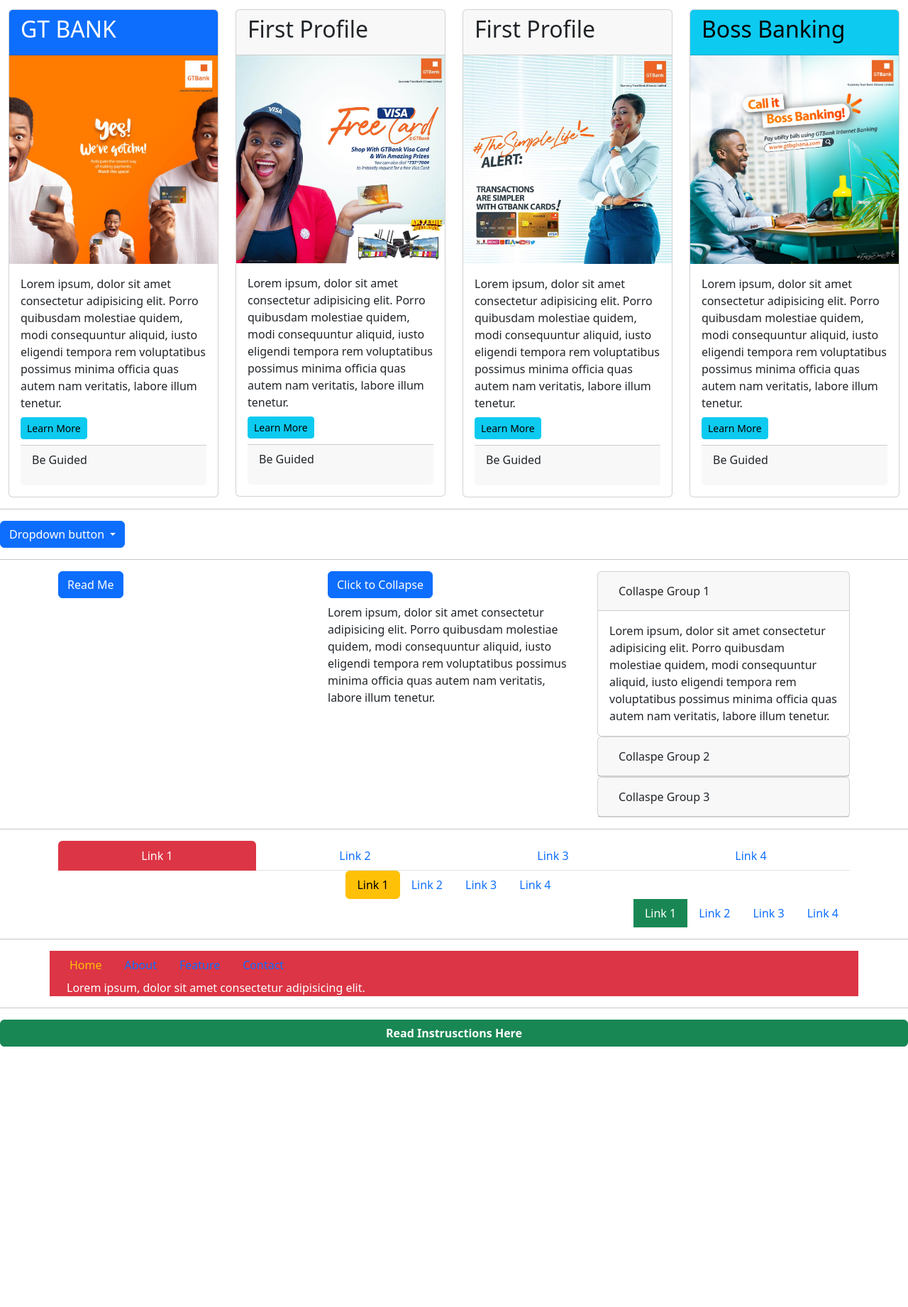
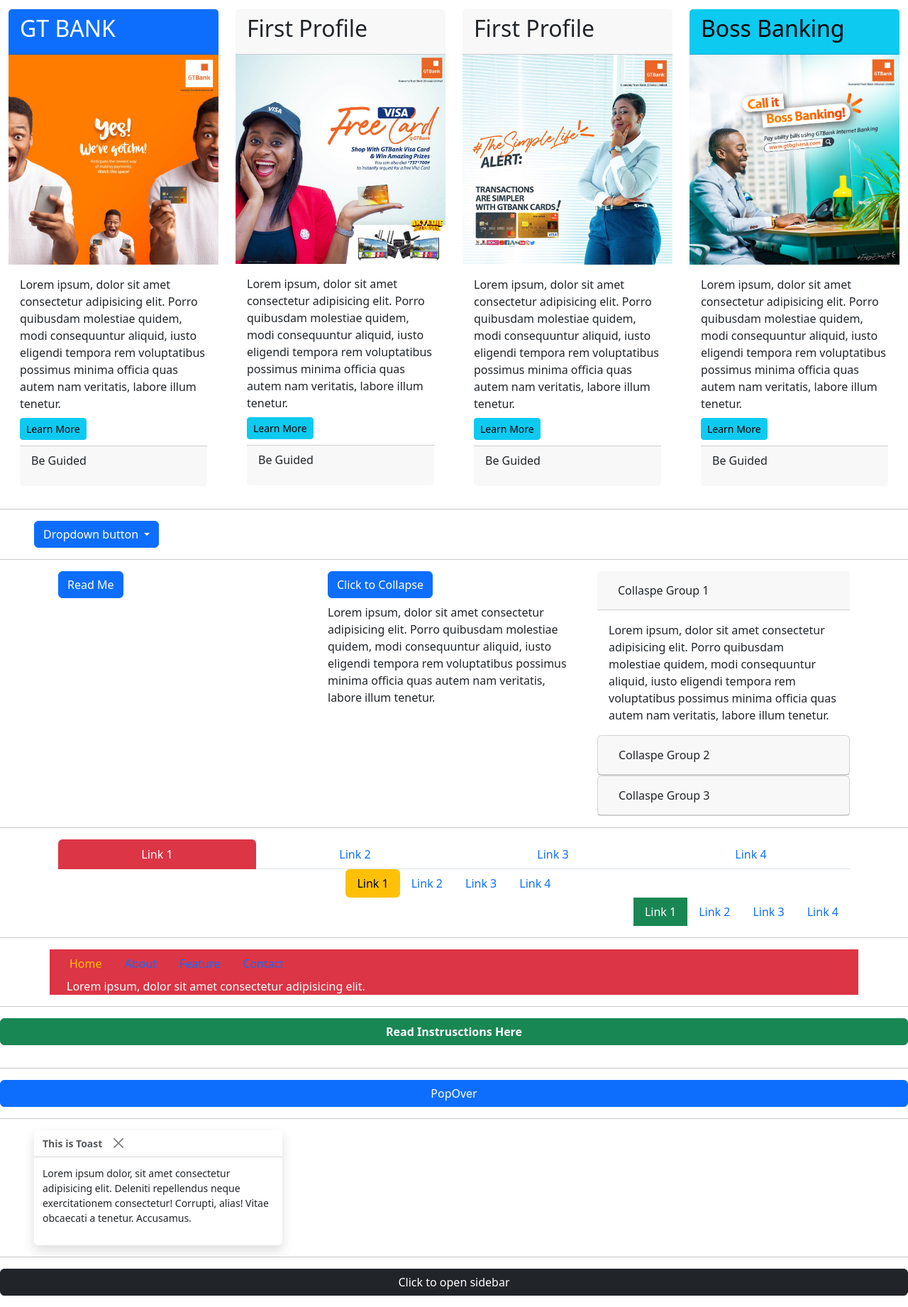
Before and after one commit to halaoppah2/Bootstrap, a plain HTML site: page index.html in a window 1280 px wide. Shown: the part 3438-5280 px from the top of the page at 71% size. Before the commit the page ends 4929 px from the top, so only its background shows below. Drawn offline with Linux system fonts and the light colour scheme.

Commit message:
In progress

```diff
--- a/index.html
+++ b/index.html
@@ -386,7 +386,7 @@
     <div class="row">
         <div class="col">
             <div class="card-group">
-                <div class="card" style="width:250px;">
+                <div class="card border-0" style="width:250px;">
                     <div class="card-header text-bg-primary">
                         <h2>GT BANK</h2>
                     </div>
@@ -406,7 +406,7 @@
 
         <div class="col">
             <div class="card-group">
-                <div class="card" style="width:250px;">
+                <div class="card border-0" style="width:250px;">
                     <div class="card-header">
                         <h2>First Profile</h2>
                     </div>
@@ -426,7 +426,7 @@
 
         <div class="col">
             <div class="card-group">
-                <div class="card" style="width:250px;">
+                <div class="card border-0" style="width:250px;">
                     <div class="card-header">
                         <h2>First Profile</h2>
                     </div>
@@ -446,7 +446,7 @@
 
         <div class="col">
             <div class="card-group">
-                <div class="card" style="width:250px;">
+                <div class="card border-0" style="width:250px;">
                     <div class="card-header text-bg-info">
                         <h2>Boss Banking</h2>
                     </div>
@@ -470,7 +470,7 @@
 
 <!-- dropdown -->
 
-<div class="dropdown mb-3">
+<div class="dropdown mb-3 ms-5">
     <button type="button" class="btn btn-primary dropdown-toggle" data-bs-toggle="dropdown">
       Dropdown button
     </button>
@@ -486,6 +486,7 @@
   <hr>
 
   <!-- collapse -->
+
   <div class="container">
     <div class="row">
         <div class="col-sm-4">
@@ -510,7 +511,7 @@
 
             <div id="accordion">
 
-                <div class="card">
+                <div class="card border-0">
                     <div class="card-header">
                         <a class="btn" data-bs-toggle="collapse" href="#collapseOne">Collaspe Group 1</a>
                     </div>
@@ -617,6 +618,7 @@
 <hr>
 
 <!-- modal -->
+
 <div class="d-grid">
     <button class="btn btn-success mb-3" type="button" data-bs-target="#myModal" data-bs-toggle="modal" data-bs-toggle="tooltip" title="This is a modal"><strong>Read Instrusctions Here</strong>
     </button>
@@ -629,6 +631,7 @@
                 <h4 class="modal-title">Read the instructions carefully before applying</h4>
                 <button type="button" class="btn-close" data-bs-dismiss="modal"></button>
             </div>
+
             <div class="modal-body">
               Lorem ipsum dolor sit amet consectetur adipisicing elit. Soluta quae similique, minus minima illo voluptas quam rerum itaque nesciunt deleniti consequatur facere voluptatibus commodi excepturi laborum quasi iste consectetur deserunt, ratione impedit unde ea! Doloribus placeat dolores quas officia impedit!
 
@@ -637,8 +640,8 @@
               <p>Lorem ipsum dolor sit amet consectetur adipisicing elit. Quam nesciunt molestiae quisquam ipsam eum dignissimos ad repellat suscipit! Laborum odio amet voluptatibus. Quis corporis at dolores quaerat necessitatibus rem officia!</p>
 
               <p>Lorem ipsum dolor sit amet consectetur adipisicing elit. Quam nesciunt molestiae quisquam ipsam eum dignissimos ad repellat suscipit! Laborum odio amet voluptatibus. Quis corporis at dolores quaerat necessitatibus rem officia!</p>
+            </div>
 
-            </div>
             <div class="modal-footer justify-content-center text-bg-dark">
                 <small>All the best</small>
             </div>
@@ -646,6 +649,49 @@
     </div>
 </div>
 
+<hr>
+
+<!-- popover -->
+
+<div class="d-grid mb-3">
+    <button class="btn btn-primary" data-bs-toggle="popover" title="This is Popover lerson" data-bs-content="This has been the popover lerson, great work done." data-bs-placement="top">PopOver</button>
+</div>
+
+<hr>
+
+<!-- toast -->
+
+<div class="toast show mb-3 ms-5 border-0">
+    <div class="toast-header">
+    <strong>This is Toast</Strong>
+        <button class="btn-close" data-bs-dismiss="toast"></button>
+    </div>
+        <div class="toast-body">
+            <p>Lorem ipsum dolor, sit amet consectetur adipisicing elit. Deleniti repellendus neque exercitationem consectetur! Corrupti, alias! Vitae obcaecati a tenetur. Accusamus.</p>
+        </div>
+</div>
+
+<hr>
+
+<!-- offcanvas -->
+
+<div class="offcanvas offcanvas-start" id="demo">
+    <div class="offcanvas-header">
+        <h3 class="offcanvas-title">This is offcanvas</h3>
+        <button class="btn-close text-reset" data-bs-dismiss="offcanvas"></button>
+    </div>
+
+    <div class="offcanvas-body">
+        <p>Lorem ipsum dolor sit amet consectetur adipisicing elit. Placeat, laudantium!</p>
+        <p>Lorem ipsum dolor sit amet consectetur adipisicing elit. Placeat, laudantium!</p>
+
+        <button class="btn btn-dark" type="button">Offcanvas</button>
+    </div>
+</div>
+
+<div class="d-grid mb-3">
+    <button class="btn btn-dark" type="button" data-bs-toggle="offcanvas" data-bs-target="#demo">Click to open sidebar</button>
+</div>
 
 
 </body>
```
